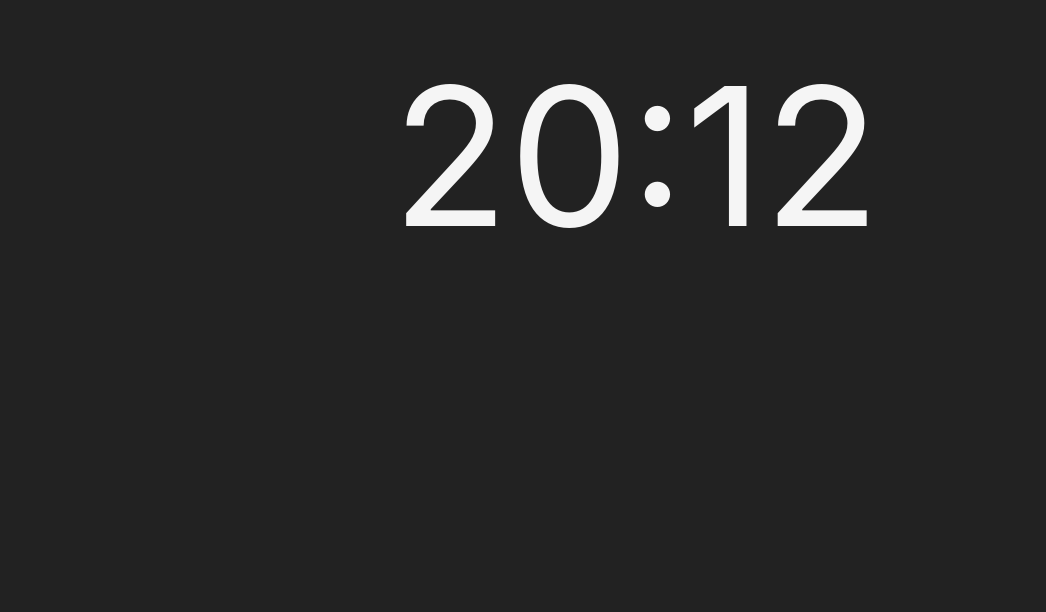
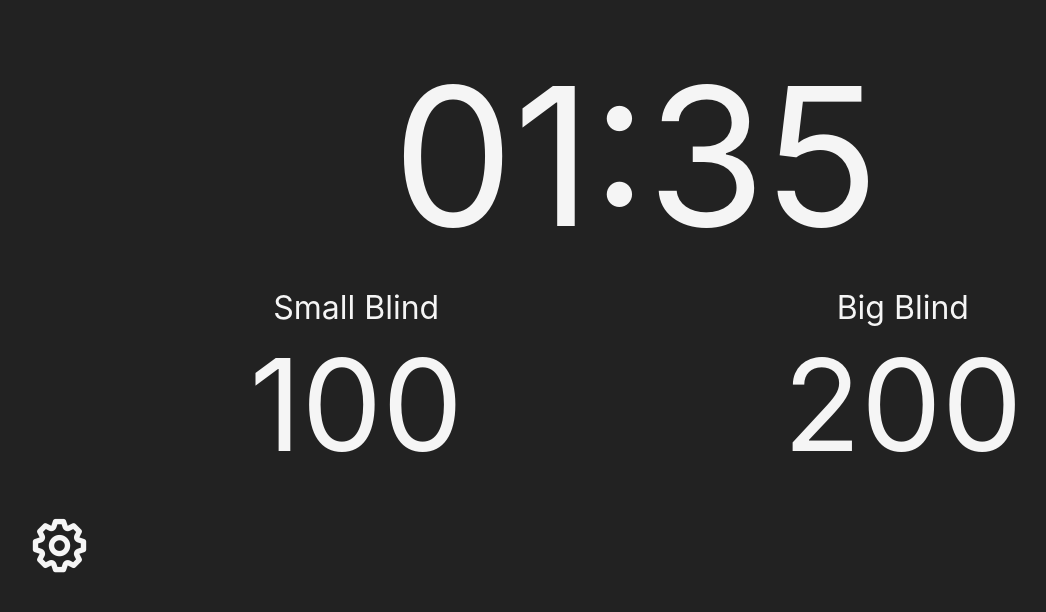
Before and after one commit to domifar/PokertimerClient, a React (Vite) app: page / in a window 1280 px wide. Shown: the top 612 px of the page, without its empty margins (4-1050 px from the left). Built offline with nearby package versions, Linux system fonts and the light colour scheme.

Commit message:
big/small blind/settingspage

```diff
--- a/dev-dist/sw.js
+++ b/dev-dist/sw.js
@@ -82,7 +82,7 @@ define(['./workbox-54d0af47'], (function (workbox) { 'use strict';
     "revision": "3ca0b8505b4bec776b69afdba2768812"
   }, {
     "url": "index.html",
-    "revision": "0.g0jsunvjnvo"
+    "revision": "0.9flmg8grna8"
   }], {});
   workbox.cleanupOutdatedCaches();
   workbox.registerRoute(new workbox.NavigationRoute(workbox.createHandlerBoundToURL("index.html"), {
--- a/index.html
+++ b/index.html
@@ -3,9 +3,11 @@
   <head>
     <meta charset="UTF-8" />
     <link rel="icon" type="image/svg+xml" href="/vite.svg" />
-    <meta name="viewport" content="width=device-width, initial-scale=1.0, viewport-fit=cover">
+    <!-- <meta name="viewport" content="width=device-width, initial-scale=1.0, viewport-fit=cover"> -->
+    <meta name="viewport" content="width=device-width, initial-scale=1.0, user-scalable=no, viewport-fit=cover">
     <title>Pokertimer</title>
     <link rel="icon" href="./src/assets/Logo.png">
+    <link rel="stylesheet" href="https://unicons.iconscout.com/release/v4.0.8/css/line.css">
   </head>
   <body>
     <div id="root"></div>
--- a/src/App.css
+++ b/src/App.css
@@ -1,4 +1,6 @@
 body {
   background-color: #222222;
   margin: 0;
+  height: 100%;
+  width: 100%;
 }
--- a/src/App.jsx
+++ b/src/App.jsx
@@ -1,12 +1,16 @@
 import { useState } from 'react'
 import './App.css'
 import Timer from './components/Timer'
+import Blinds from './components/Blinds'
+import Settings from './components/Settings'
 
 function App() {
   return (
     <>
       <div id='main'>
-        <Timer/>
+        <Timer time={100}/>
+        <Blinds />
+        <Settings />
       </div>
     </>
   )
--- /dev/null
+++ b/src/components/Blinds.jsx
@@ -0,0 +1,18 @@
+import './css/Blinds.css'
+
+const Blinds = () => {
+    return(
+        <div id='blindContainer'>
+            <div className="blind">
+            <div className="blindDescriptor">Small Blind</div>
+                <div className="numberBlind">100</div>
+            </div>
+            <div className='blind'>
+            <div className="blindDescriptor">Big Blind</div>
+                <div className="numberBlind">200</div>
+            </div>
+        </div>
+    )
+}
+
+export default Blinds
--- /dev/null
+++ b/src/components/Settings.jsx
@@ -0,0 +1,31 @@
+import React, { useState } from 'react'
+import './css/Settings.css'
+
+const Settings = () => {
+    const [showSettings, setShowSettings] = useState(false)
+
+    const toggleSettings = () => {
+        setShowSettings(!showSettings)
+        console.log("changed")
+    }
+
+    return(
+        <div id="settingsContainer">
+            <button id='settingsButton' onClick={toggleSettings}>
+                <i className="uil uil-cog settingsIcon"></i>
+            </button>
+
+            {showSettings && (
+                <div id="settingsPage">
+                    <div className="settingsContent">
+                        <h2>Settings</h2>
+                        <p>Hier kannst du deine Einstellungen ändern.</p>
+                        <button onClick={toggleSettings}>Close</button>
+                    </div>
+                </div>
+            )}
+        </div>
+    )
+}
+
+export default Settings
--- a/src/components/Timer.jsx
+++ b/src/components/Timer.jsx
@@ -1,9 +1,34 @@
 import './css/Timer.css'
+import React, { useEffect, useState } from 'react'
 
-const Timer = () => {
+const Timer = (params) => {
+    const [time, setTime] = useState(() => {
+        return parseInt(params.time, 10)
+    })
+
+    useEffect(() => {
+        const timerInterval = setInterval(() => {
+            setTime((prevTime) => {
+                if (prevTime <= 1) {
+                    clearInterval(timerInterval)
+                    return 0
+                }
+                return prevTime - 1
+            })
+        }, 1000)
+
+        return () => clearInterval(timerInterval)
+    }, [time])
+
+    const playTimer = (seconds) => {
+        const mins = Math.floor(seconds / 60).toString().padStart(2, '0')
+        const secs = (seconds % 60).toString().padStart(2, '0')
+        return `${mins}:${secs}`
+    }
+
     return(
         <div id="timerContainer">
-            <div id="timer">20:12</div>
+            <div id="timer">{playTimer(time)}</div>
         </div>
     )
 }
--- /dev/null
+++ b/src/components/css/Blinds.css
@@ -0,0 +1,24 @@
+#blindContainer {
+    display: flex;
+    justify-content: center;
+    margin-top: 2vh;
+    gap: 25vw;
+}
+
+.blind{
+    font-family: ui-sans-serif, -apple-system, system-ui, Segoe UI, Helvetica, Apple Color Emoji, Arial, sans-serif, Segoe UI Emoji, Segoe UI Symbol;
+}
+
+.numberBlind {
+    display: flex;
+    justify-content: center;
+    color: #F5F5F5;
+    font-size: 10vw;
+}
+
+.blindDescriptor {
+    display: flex;
+    justify-content: center;
+    color: #F5F5F5;
+    font-size: 2.5vw;
+}
--- /dev/null
+++ b/src/components/css/Settings.css
@@ -0,0 +1,51 @@
+#settingsContainer {
+    display: flex;
+    margin: 2vw 0 0 2vw;
+}
+
+.settingsIcon {
+    color: #F5F5F5;
+    font-size: 5vw;
+}
+
+#settingsButton {
+    color: transparent;
+    background-color: transparent;
+    border: none;
+    outline: none;
+    cursor: pointer;
+}
+
+#settingsPage {
+    position: fixed;
+    top: 0;
+    left: 0;
+    width: 100vw;
+    height: 100vh;
+    background-color: rgba(0, 0, 0, 0.7);
+    display: flex;
+    justify-content: center;
+    align-items: center;
+    z-index: 1000;
+}
+
+.settingsContent {
+    background-color: #333;
+    color: #F5F5F5;
+    padding: 20px;
+    border-radius: 8px;
+    text-align: center;
+    max-width: 500px;
+    width: 90%;
+    box-shadow: 0 4px 8px rgba(0, 0, 0, 0.2);
+}
+
+.settingsContent button {
+    background-color: #222;
+    color: #F5F5F5;
+    border: none;
+    padding: 10px;
+    border-radius: 5px;
+    cursor: pointer;
+    margin-top: 20px;
+}
--- a/src/components/css/Timer.css
+++ b/src/components/css/Timer.css
@@ -1,5 +1,5 @@
 #timer {
-    height: 100vh;
+    height: auto;
     width: 100vw;
     display: flex;
     justify-content: center;
--- a/vite.config.js
+++ b/vite.config.js
@@ -21,7 +21,7 @@ export default defineConfig({
         start_url: '/',
         icons: [
           {
-            src: './public/Logo.png',
+            src: '/Logo.png',
             sizes: '500x50',
             type: 'image/png'
           }
```
